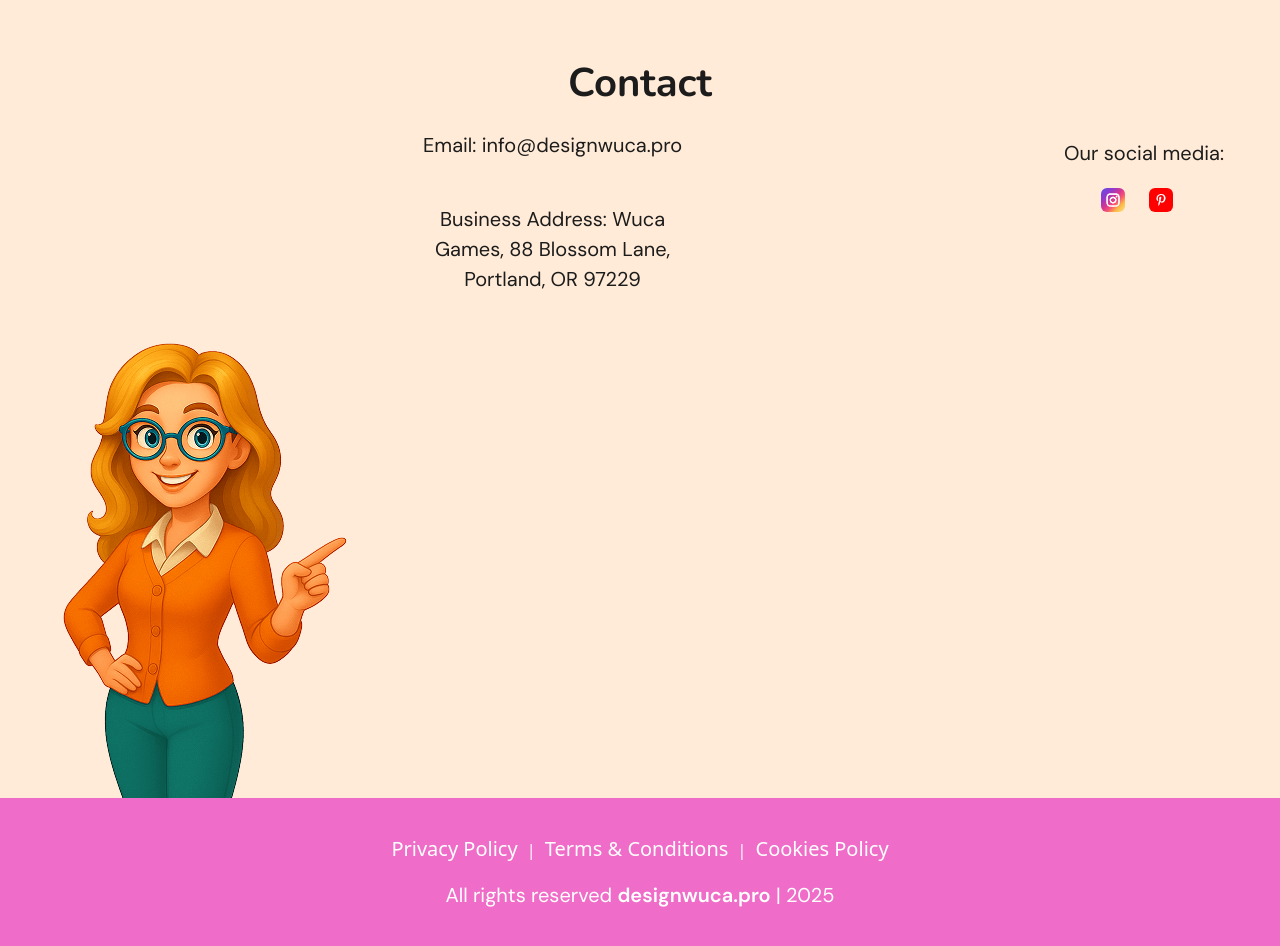
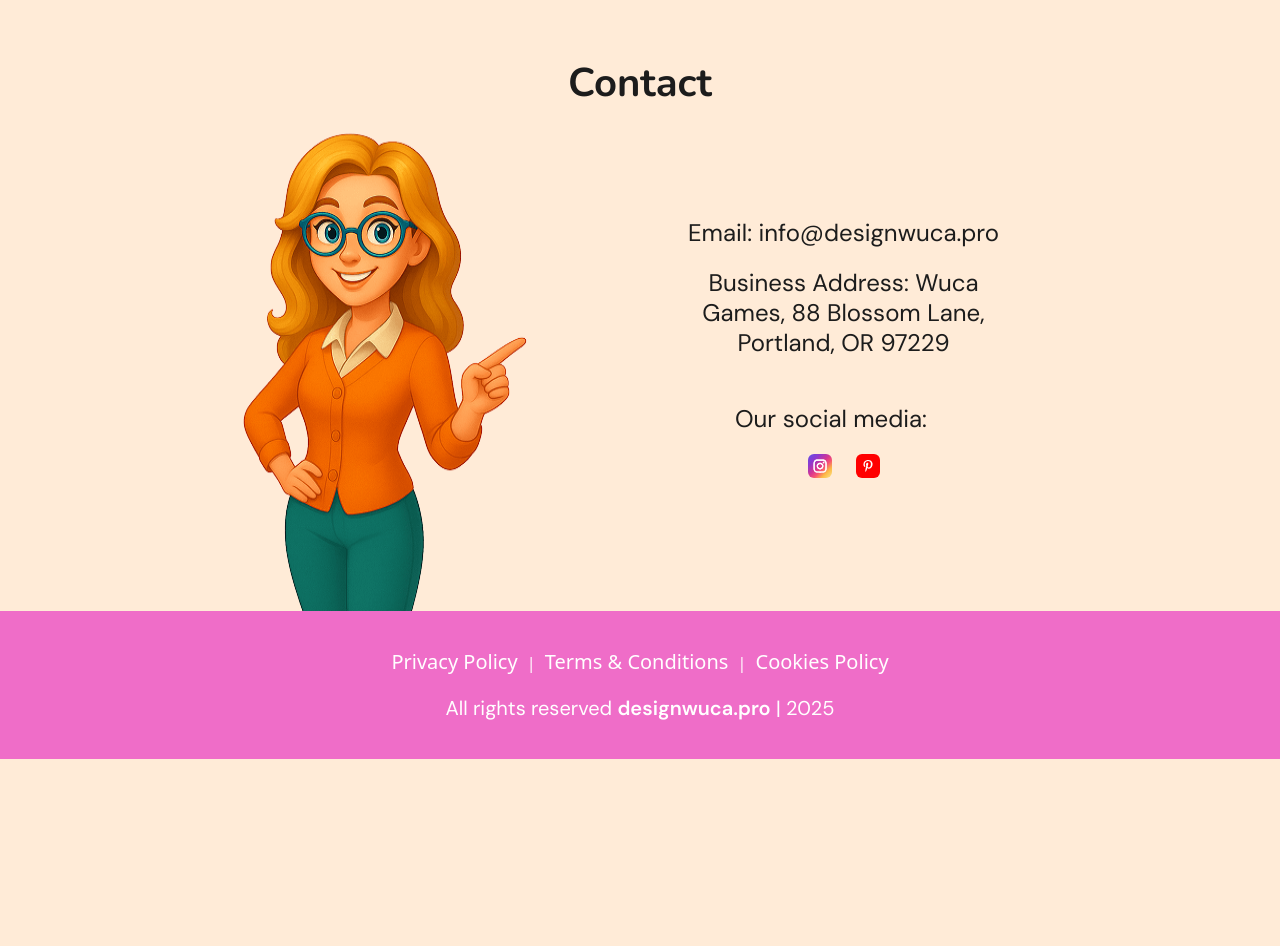
Before and after one commit to Angelina-web/stp-10193, a website built with Vite: page src/index.html in a window 1280 px wide. Shown: the part 6880-7826 px from the top of the page. After the commit the page ends 7639 px from the top, so only its background shows below. Built offline with nearby package versions, Linux system fonts and the light colour scheme; files whose address does not match are found by name; what accordion-js would draw is missing.

Commit message:
fixed section contact

```diff
--- a/src/css/back-link.css
+++ b/src/css/back-link.css
@@ -12,7 +12,6 @@
   margin: 40px 16px;
 }
 
-
 .back-link:hover {
   color: var(--color-btn);
 }
@@ -23,3 +22,5 @@
   fill: currentColor;
   flex-shrink: 0;
 }
+@media screen and (min-width: 1200px) {
+}
--- a/src/css/contact.css
+++ b/src/css/contact.css
@@ -20,6 +20,7 @@
   align-items: start;
   /* align-items: center; */
   margin: 0 auto;
+  margin-bottom: -100px;
 }
 
 .contact-info {
@@ -107,31 +108,42 @@
   }
 
   .contact-wrapper {
-    display: flex;
-    flex-direction: row;
+    display: block;
     align-items: flex-start;
-    justify-content: center;
-    gap: 40px;
-    text-align: left;
+    gap: 60px;
+    margin-left: 407px;
   }
-
+  .contact-item,
+  .contact-item-address,
+  .contact-item-social {
+    font-weight: 400;
+    font-size: 24px;
+    line-height: 1.25;
+  }
   .contact-photo {
     flex: 0 0 auto;
   }
-
   .contact-info {
-    flex: 1;
     display: flex;
-    flex-direction: column; /* стає вертикальним блоком */
-    gap: 24px; /* відступ між адресою та соцмережами */
+    flex-direction: column;
+    margin-top: 120px;
   }
 
   .social-icons {
-    order: 2;
-    margin-top: 8px;
+    display: block;
+    align-self: flex-start;
+    margin-bottom: 150px;
   }
   .contact-photo img {
     max-width: 100%;
-    height: auto;
+    height: 481px;
+    margin-top: -410px;
+    margin-left: 180px;
+  }
+  .girl-img {
+  }
+  .icons-soc {
+    display: flex;
+    justify-content: center;
   }
 }
--- a/src/css/container.css
+++ b/src/css/container.css
@@ -1,6 +1,7 @@
 /* Styles for Mobile devices */
 .container {
   min-width: 320px;
+  max-width: 375px;
   margin: 0 auto;
   padding: 0 16px;
 }
--- a/src/css/other.css
+++ b/src/css/other.css
@@ -4,7 +4,6 @@
   line-height: 1.5;
   color: var(--color-text);
   margin-bottom: 40px;
-  margin-top: 40px;
 }
 .text {
   font-weight: 600;
@@ -34,13 +33,11 @@
   color: var(--color-text);
 }
 
-
 @media screen and (min-width: 1200px) {
   .main-title {
     font-weight: 700;
     font-size: 40px;
     line-height: 0.75;
-    margin-top: 80px;
   }
   .text {
     font-weight: 400;
--- a/src/partials/contact.html
+++ b/src/partials/contact.html
@@ -44,7 +44,7 @@
                               ./img/other/girl-desk2x.png 2x" media="(min-width: 1200px)" />
         <source srcset="./img/other/girl.png 1x,
                               ./img/other/girl2x.png 2x" media="(min-width: 320px)" />
-        <img src="./img/other/girl-desk.png" alt="Girl illustration" class="girl-img" width="295" height="481"
+        <img src="./img/other/girl-desk2x.png" alt="Girl illustration" class="girl-img" width="295" height="481"
           loading="lazy" />
       </picture>
     </div>
```
Also changed, not shown: src/cookies.html (+17 -44 lines), src/css/footer.css (+4 -4 lines), src/partials/back-link.html (+1 -1 lines).
